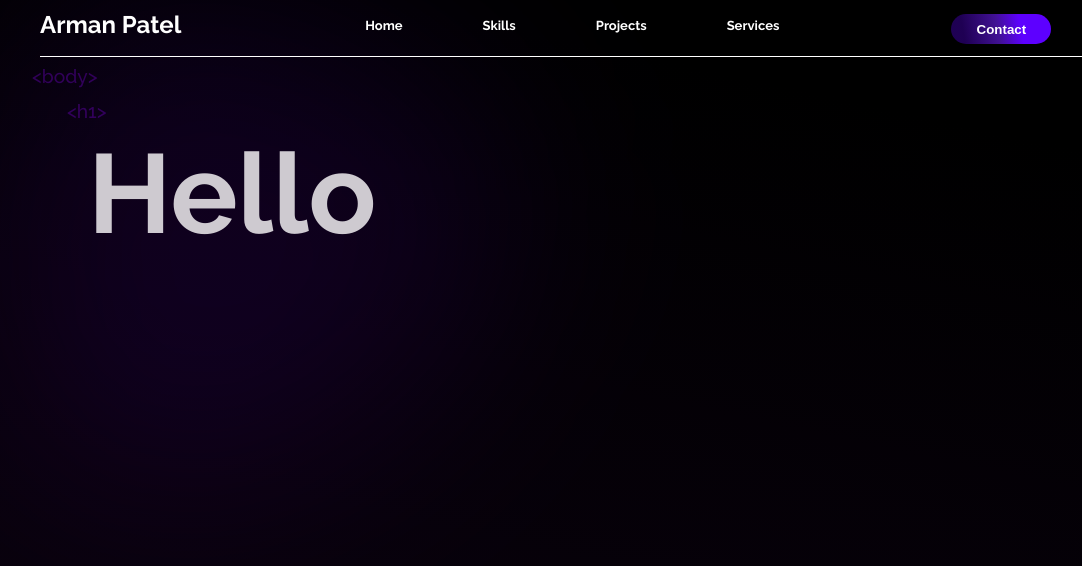
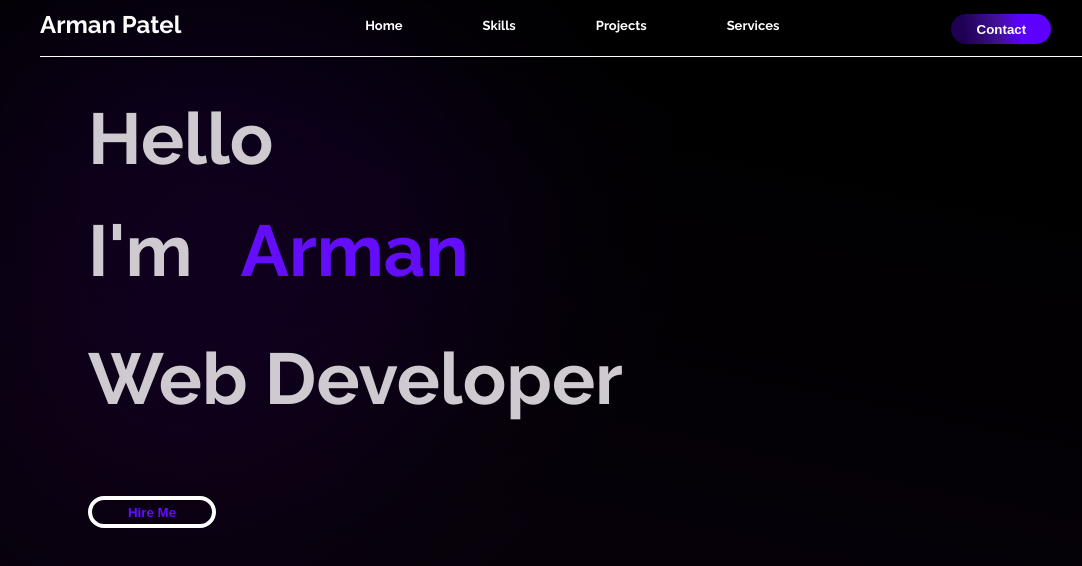
Before and after one commit to Arman6117/Portfolio_V2, a React (Create React App) app: page / in a window 1280 px wide. Shown: the top 566 px of the page, without its empty margins (8-1090 px from the left). Built offline with nearby package versions, Linux system fonts and the light colour scheme.

Commit message:
Intro section complete 90%

```diff
--- a/src/Components/Home/Home.jsx
+++ b/src/Components/Home/Home.jsx
@@ -6,10 +6,12 @@ const Home = () => {
       <div className="home">
       <div className='gradient'></div>
         <div className="home_text">
-        <span className='html body'>&lt;body&gt;</span>
-        <span className='html h1'>&lt;h1&gt;</span>
+
           <span className='txt greet'>Hello</span>
+          <span className='txt name'><span className='txt'>I'm  <span className='txt name'> Arman</span></span></span>
+          <span className='txt title'>Web Developer</span>
         </div>
+        <button className='hire_btn'>Hire Me</button>
       </div>
     </>
   )
--- a/src/Components/Home/Home.scss
+++ b/src/Components/Home/Home.scss
@@ -1,21 +1,36 @@
 //*GRADIENTS
-  $landing_page_bg:linear-gradient(192.07deg, #000000 23.53%, #08010C 39.56%, #0A000F 74.94%, #000000 117.21%, #000000 117.21%);
-  $l_page_compo_bg:linear-gradient(180deg, #5C27B8 0%, #3E1C79 26.57%, #251345 52.09%, #12022D 100%);
-
+$landing_page_bg: linear-gradient(
+  192.07deg,
+  #000000 23.53%,
+  #08010c 39.56%,
+  #0a000f 74.94%,
+  #000000 117.21%,
+  #000000 117.21%
+);
+$l_page_compo_bg: linear-gradient(
+  180deg,
+  #5c27b8 0%,
+  #3e1c79 26.57%,
+  #251345 52.09%,
+  #12022d 100%
+);
+$h_btn: linear-gradient(
+  259.22deg,
+  #5d00ff 30.97%,
+  #411194 53.52%,
+  rgba(51, 0, 139, 0.6) 86.08%
+);
 //*GRADIENTS
 
 //*SOLID COLORS
 
-  $l_page_html_react_bg: #A28DAC;
-  $l_page_text:#CECAD0;
+$l_page_html_react_bg: #a28dac;
+$l_page_text: #cecad0;
 $l_page_html_tx: rgba(95, 0, 169, 0.48);
 
 //*SOLID COLORS
 
-
-
-.home
-{
+.home {
   display: flex;
   width: 100%;
   height: 100vh;
@@ -23,40 +38,53 @@
   background-size: 400% 400%;
   color: white;
 
-  .home_text
-  {
+  .home_text {
     display: flex;
 
-     .html
-     {
-      position: absolute;
-      color: $l_page_html_tx;
-      font-weight: 500;
-      font-size: 1.2rem;
-     }
-      .body
-      {
-        top: 65px;
-        left: 40px;
-      }
-      .h1
-      {
-        top: 100px;
-        left: 75px;
-      }
-
-     .txt
-     {
+    .txt {
       color: $l_page_text;
       font-weight: bold;
-       font-size: 7rem;
+      font-size: 4.5rem;
       position: absolute;
+      display: flex;
     }
-     .greet
-     {
-      top: 8rem;
+    .greet {
+      top: 6rem;
       left: 6rem;
     }
+    .name {
+      top: 13rem;
+      left: 6rem;
+
+      &:nth-child(1) {
+        color: var(--page_name_tx);
+        position: relative;
+        top: 0;
+        left: 3rem;
+      }
+    }
+    .title {
+      top: 21rem;
+      left: 6rem;
+    }
+  }
+}
+.hire_btn {
+  position: absolute;
+  width: 8rem;
+  height: 2rem;
+  background: rgba(255, 0, 0, 0);
+  border-radius: 30px;
+  border: 4px solid white;
+  top: 31rem;
+  left: 6rem;
+  color: var(--page_name_tx);
+  font-weight: 700;
+ transition: all .3s ease-in-out;
+  &:hover
+  {
+    background: $h_btn;
+    color: white;
   }
 }
 @keyframes rotate {
@@ -77,7 +105,10 @@
   width: var(--size);
   height: var(--size);
   filter: blur(calc(var(--size) / 5));
-  background-image: linear-gradient(hsla(265, 100%, 15%, 0.323), hsla(271, 100%, 18%, 0.317));
+  background-image: linear-gradient(
+    hsla(265, 100%, 15%, 0.323),
+    hsla(271, 100%, 18%, 0.317)
+  );
   animation: rotate var(--speed) var(--easing) alternate infinite;
   border-radius: 30% 70% 70% 30% / 30% 30% 70% 70%;
 }
```
Lines whose indentation alone changed are shown as unchanged.
